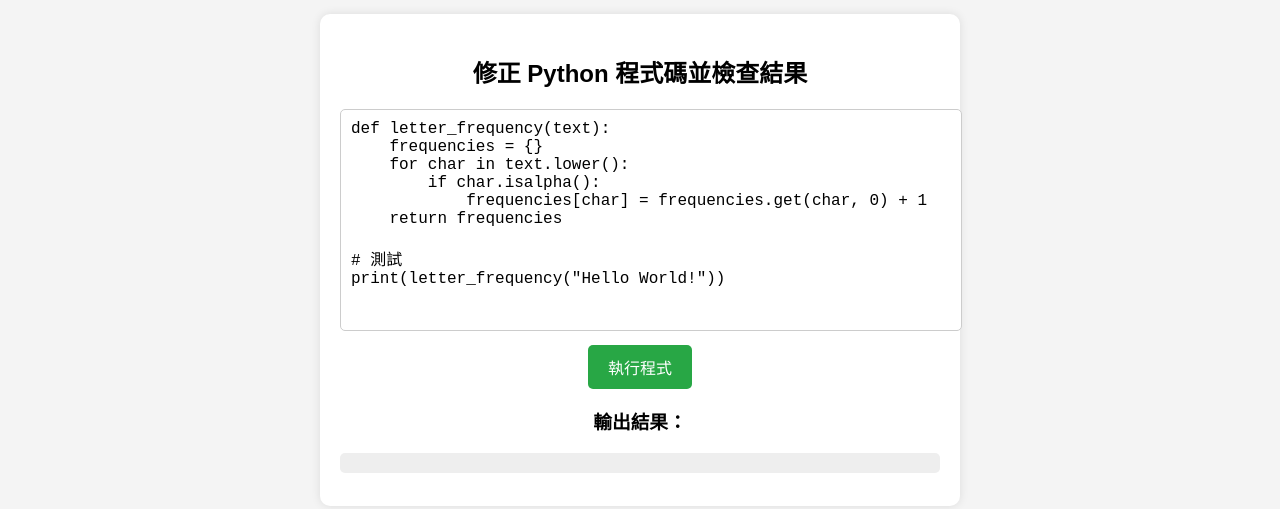
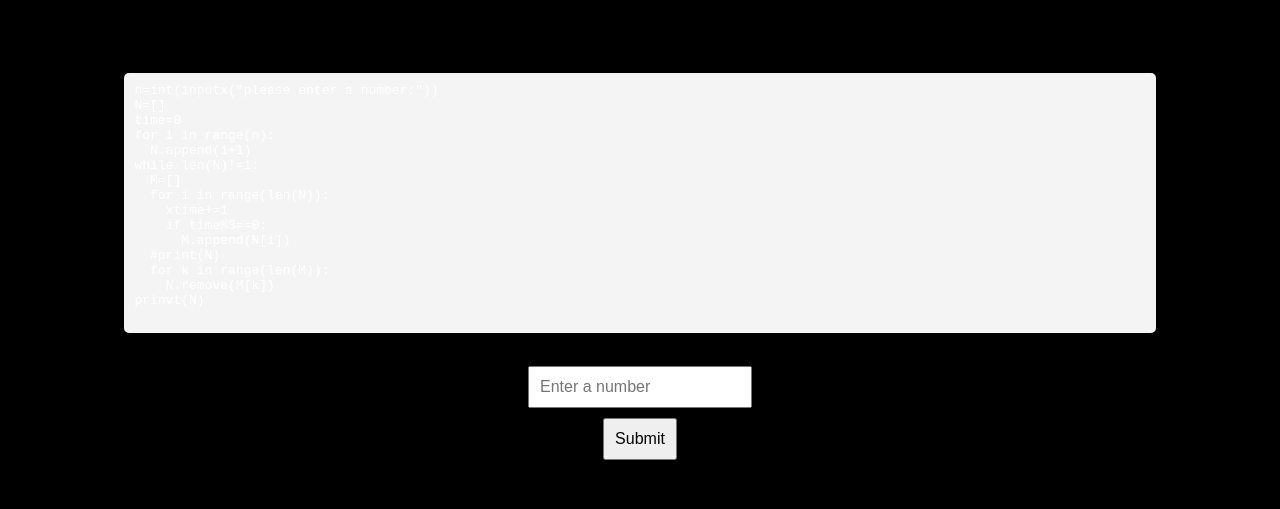
Before and after one commit to 196u04/196u0466, a plain HTML site: page page3.html in a window 1280 px wide. Shown: the part 148-657 px from the top of the page. Drawn offline with Linux system fonts and the light colour scheme.

Commit message:
Update page3.html

```diff
--- a/page3.html
+++ b/page3.html
@@ -1,100 +1,67 @@
 <!DOCTYPE html>
-<html lang="zh-TW">
+<html lang="en">
 <head>
     <meta charset="UTF-8">
     <meta name="viewport" content="width=device-width, initial-scale=1.0">
-    <title>Python 程式除錯挑戰</title>
-    <script src="https://cdn.jsdelivr.net/pyodide/v0.24.0/full/pyodide.js"></script>
+    <title>第三關</title>
     <style>
         body {
+            background-color: black;
+            color: white;
+            display: flex;
+            flex-direction: column;
+            align-items: center;
+            justify-content: center;
+            height: 100vh;
             font-family: Arial, sans-serif;
+        }
+        pre {
             background-color: #f4f4f4;
-            display: flex;
-            justify-content: center;
-            align-items: center;
-            height: 100vh;
-            flex-direction: column;
-            text-align: center;
+            padding: 10px;
+            border-radius: 5px;
+            width: 80%;
+            white-space: pre-wrap;
         }
-        .container {
-            background: white;
-            padding: 20px;
-            border-radius: 10px;
-            box-shadow: 0 0 10px rgba(0, 0, 0, 0.1);
-            width: 80%;
-            max-width: 600px;
-        }
-        textarea {
-            width: 100%;
-            height: 200px;
+        input {
+            margin-top: 20px;
+            padding: 10px;
             font-size: 16px;
-            padding: 10px;
-            border: 1px solid #ccc;
-            border-radius: 5px;
-            resize: none;
+            width: 200px;
         }
         button {
+            padding: 10px;
             margin-top: 10px;
-            padding: 10px 20px;
-            background: #28a745;
-            color: white;
-            border: none;
-            border-radius: 5px;
-            cursor: pointer;
             font-size: 16px;
-        }
-        button:hover {
-            background: #218838;
-        }
-        pre {
-            background: #eee;
-            padding: 10px;
-            border-radius: 5px;
-            text-align: left;
-            overflow-x: auto;
         }
     </style>
 </head>
 <body>
+    <pre>
+n=int(inputx("please enter a number:"))
+N=[]
+time=0
+for i in range(n):
+  N.append(i+1)
+while len(N)!=1:
+  M=[]
+  for i in range(len(N)):
+    xtime+=1
+    if time%3==0:
+      M.append(N[i])
+  #print(N)
+  for k in range(len(M)):
+    N.remove(M[k])
+prinvt(N)
+    </pre>
 
-    <div class="container">
-        <h2>修正 Python 程式碼並檢查結果</h2>
-        <textarea id="codeInput">
-def letter_frequency(text):
-    frequencies = {}
-    for char in text.lower():
-        if char.isalpha():
-            frequencies[char] = frequencies.get(char, 0) + 1
-    return frequencies
-
-# 測試
-print(letter_frequency("Hello World!"))
-        </textarea><br>
-        <button onclick="runPython()">執行程式</button>
-        <h3>輸出結果：</h3>
-        <pre id="output"></pre>
-    </div>
+    <input type="text" id="userInput" placeholder="Enter a number">
+    <button onclick="submitInput()">Submit</button>
 
     <script>
-        async function runPython() {
-            let code = document.getElementById("codeInput").value;
-            let outputElement = document.getElementById("output");
-
-            try {
-                let pyodide = await loadPyodide();
-                let result = await pyodide.runPythonAsync(code);
-                outputElement.innerText = result;
-
-                // ✅ 執行成功，2 秒後跳轉
-                setTimeout(() => {
-                    window.location.href = "Page4.html";
-                }, 2000);
-
-            } catch (error) {
-                outputElement.innerText = "錯誤：" + error;
-            }
+        function submitInput() {
+            let inputValue = document.getElementById("userInput").value;
+            alert("You entered: " + inputValue);
         }
     </script>
-
 </body>
 </html>
```
